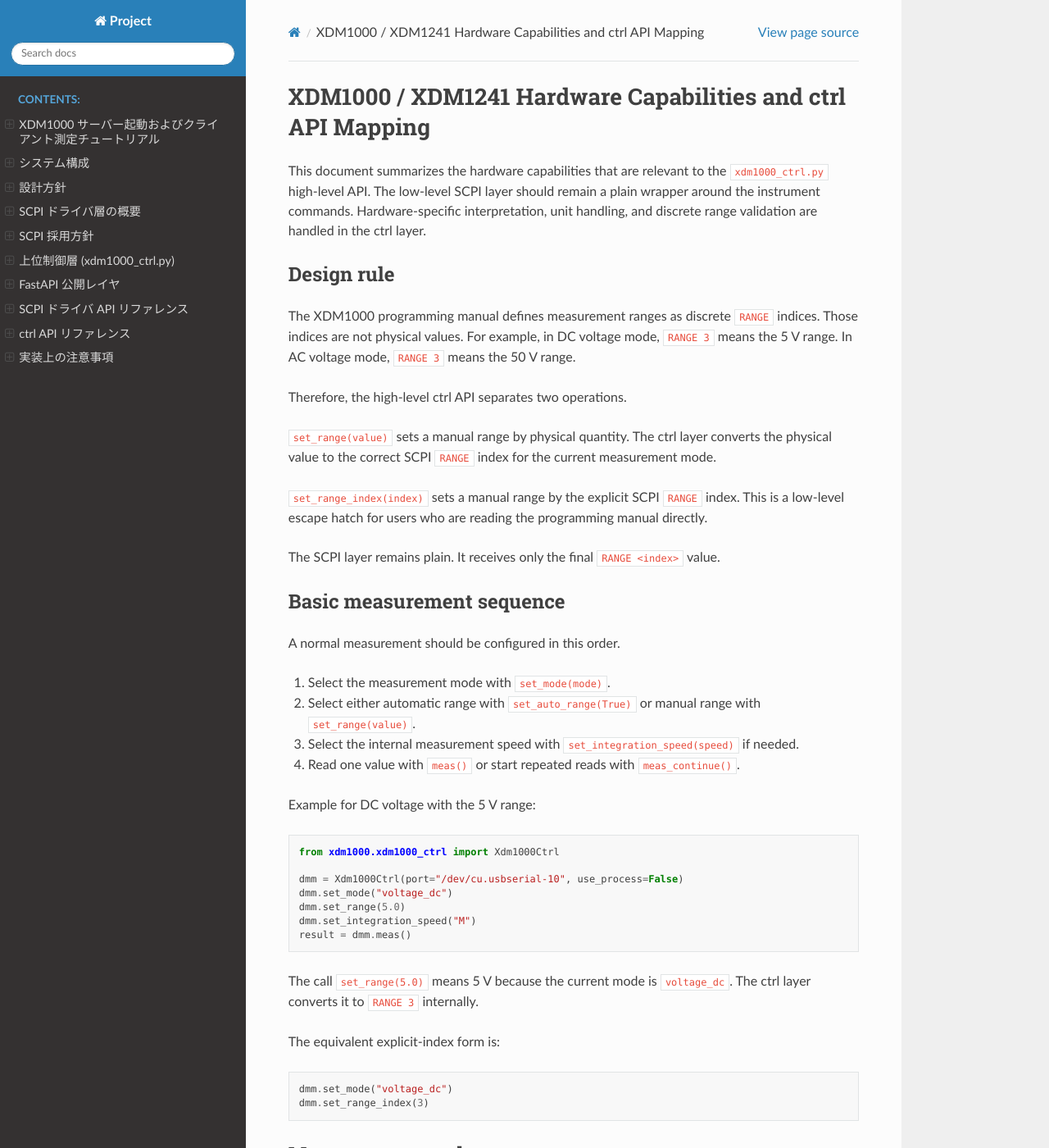
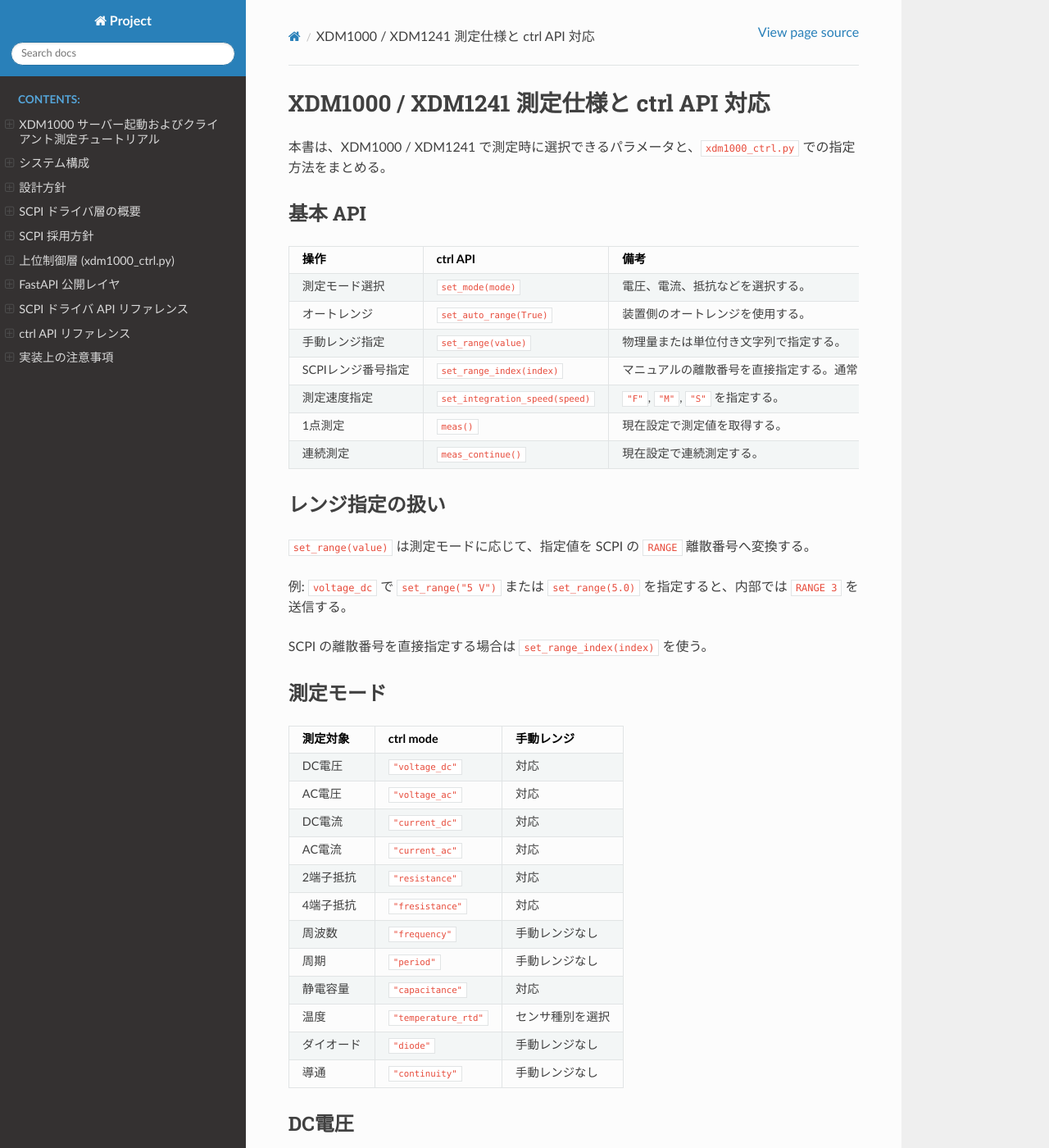
Before and after one commit to ohara-lab-su/xdm1000, a Sphinx documentation site: the page built from docs/man/specification.md, in a window 1280 px wide and 1400 px high. Shown: the whole window at 82% size. Built offline with Sphinx 7.4.7 and the Read the Docs theme 3.1.0, drawn with Linux system fonts in a browser that asks for light colours; pages that are not in the unit, such as notebooks, are missing from menus; some of the changed text lies outside the part shown.

````diff
--- a/docs/man/specification.md
+++ b/docs/man/specification.md
@@ -1,213 +1,152 @@
-# XDM1000 / XDM1241 Hardware Capabilities and ctrl API Mapping
+# XDM1000 / XDM1241 測定仕様と ctrl API 対応
 
-This document summarizes the hardware capabilities that are relevant to the `xdm1000_ctrl.py` high-level API. The low-level SCPI layer should remain a plain wrapper around the instrument commands. Hardware-specific interpretation, unit handling, and discrete range validation are handled in the ctrl layer.
+本書は、XDM1000 / XDM1241 で測定時に選択できるパラメータと、`xdm1000_ctrl.py` での指定方法をまとめる。
 
-## Design rule
+## 基本 API
 
-The XDM1000 programming manual defines measurement ranges as discrete `RANGE` indices. Those indices are not physical values. For example, in DC voltage mode, `RANGE 3` means the 5 V range. In AC voltage mode, `RANGE 3` means the 50 V range.
+| 操作 | ctrl API | 備考 |
+|---|---|---|
+| 測定モード選択 | `set_mode(mode)` | 電圧、電流、抵抗などを選択する。 |
+| オートレンジ | `set_auto_range(True)` | 装置側のオートレンジを使用する。 |
+| 手動レンジ指定 | `set_range(value)` | 物理量または単位付き文字列で指定する。 |
+| SCPIレンジ番号指定 | `set_range_index(index)` | マニュアルの離散番号を直接指定する。通常は使用しない。 |
+| 測定速度指定 | `set_integration_speed(speed)` | `"F"`, `"M"`, `"S"` を指定する。 |
+| 1点測定 | `meas()` | 現在設定で測定値を取得する。 |
+| 連続測定 | `meas_continue()` | 現在設定で連続測定する。 |
 
-Therefore, the high-level ctrl API separates two operations.
+## レンジ指定の扱い
 
-`set_range(value)` sets a manual range by physical quantity. The ctrl layer converts the physical value to the correct SCPI `RANGE` index for the current measurement mode.
+`set_range(value)` は測定モードに応じて、指定値を SCPI の `RANGE` 離散番号へ変換する。
 
-`set_range_index(index)` sets a manual range by the explicit SCPI `RANGE` index. This is a low-level escape hatch for users who are reading the programming manual directly.
+例: `voltage_dc` で `set_range("5 V")` または `set_range(5.0)` を指定すると、内部では `RANGE 3` を送信する。
 
-The SCPI layer remains plain. It receives only the final `RANGE <index>` value.
+SCPI の離散番号を直接指定する場合は `set_range_index(index)` を使う。
 
-## Basic measurement sequence
+## 測定モード
 
-A normal measurement should be configured in this order.
+| 測定対象 | ctrl mode | 手動レンジ |
+|---|---|---|
+| DC電圧 | `"voltage_dc"` | 対応 |
+| AC電圧 | `"voltage_ac"` | 対応 |
+| DC電流 | `"current_dc"` | 対応 |
+| AC電流 | `"current_ac"` | 対応 |
+| 2端子抵抗 | `"resistance"` | 対応 |
+| 4端子抵抗 | `"fresistance"` | 対応 |
+| 周波数 | `"frequency"` | 手動レンジなし |
+| 周期 | `"period"` | 手動レンジなし |
+| 静電容量 | `"capacitance"` | 対応 |
+| 温度 | `"temperature_rtd"` | センサ種別を選択 |
+| ダイオード | `"diode"` | 手動レンジなし |
+| 導通 | `"continuity"` | 手動レンジなし |
 
-1. Select the measurement mode with `set_mode(mode)`.
-2. Select either automatic range with `set_auto_range(True)` or manual range with `set_range(value)`.
-3. Select the internal measurement speed with `set_integration_speed(speed)` if needed.
-4. Read one value with `meas()` or start repeated reads with `meas_continue()`.
+## DC電圧
 
-Example for DC voltage with the 5 V range:
+ctrl mode: `"voltage_dc"`
+数値指定の単位: V
 
-```python
-from xdm1000.xdm1000_ctrl import Xdm1000Ctrl
+| レンジ | `set_range(value)` | `set_range_index(index)` |
+|---:|---|---:|
+| 50 mV | `0.05`, `"50 mV"` | `1` |
+| 500 mV | `0.5`, `"500 mV"` | `2` |
+| 5 V | `5.0`, `"5 V"` | `3` |
+| 50 V | `50.0`, `"50 V"` | `4` |
+| 500 V | `500.0`, `"500 V"` | `5` |
+| 1000 V | `1000.0`, `"1000 V"` | `6` |
 
-dmm = Xdm1000Ctrl(port="/dev/cu.usbserial-10", use_process=False)
-dmm.set_mode("voltage_dc")
-dmm.set_range(5.0)
-dmm.set_integration_speed("M")
-result = dmm.meas()
-```
+## AC電圧
 
-The call `set_range(5.0)` means 5 V because the current mode is `voltage_dc`. The ctrl layer converts it to `RANGE 3` internally.
+ctrl mode: `"voltage_ac"`
+数値指定の単位: V
 
-The equivalent explicit-index form is:
+| レンジ | `set_range(value)` | `set_range_index(index)` |
+|---:|---|---:|
+| 500 mV | `0.5`, `"500 mV"` | `1` |
+| 5 V | `5.0`, `"5 V"` | `2` |
+| 50 V | `50.0`, `"50 V"` | `3` |
+| 500 V | `500.0`, `"500 V"` | `4` |
+| 750 V | `750.0`, `"750 V"` | `5` |
 
-```python
-dmm.set_mode("voltage_dc")
-dmm.set_range_index(3)
-```
+## DC電流
 
-## Measurement modes
+ctrl mode: `"current_dc"`
+数値指定の単位: A
 
-| ctrl mode | SCPI function | Manual range support |
-|---|---|---|
-| `voltage_dc` | `FUNCtion "VOLT"` | Yes |
-| `voltage_ac` | `FUNCtion "VOLT AC"` | Yes |
-| `current_dc` | `FUNCtion "CURR"` | Yes |
-| `current_ac` | `FUNCtion "CURR AC"` | Yes |
-| `resistance` | `FUNCtion "RES"` | Yes |
-| `fresistance` | `FUNCtion "FRES"` | Yes, same range table as resistance |
-| `frequency` | `FUNCtion "FREQ"` | No ctrl manual range table |
-| `period` | `FUNCtion "PER"` | No ctrl manual range table |
-| `capacitance` | `FUNCtion "CAP"` | Yes |
-| `temperature_rtd` | `FUNCtion "TEMP"` | Yes, sensor selection |
-| `diode` | `FUNCtion "DIOD"` | No ctrl manual range table |
-| `continuity` | `FUNCtion "CONT"` | No ctrl manual range table |
+| レンジ | `set_range(value)` | `set_range_index(index)` |
+|---:|---|---:|
+| 500 μA | `0.0005`, `"500 uA"` | `1` |
+| 5 mA | `0.005`, `"5 mA"` | `2` |
+| 50 mA | `0.05`, `"50 mA"` | `3` |
+| 500 mA | `0.5`, `"500 mA"` | `4` |
+| 5 A | `5.0`, `"5 A"` | `5` |
+| 10 A | `10.0`, `"10 A"` | `6` |
 
-## DC voltage ranges
+## AC電流
 
-Mode: `voltage_dc`
+ctrl mode: `"current_ac"`
+数値指定の単位: A
 
-Unit for numeric `set_range(value)`: V
+| レンジ | `set_range(value)` | `set_range_index(index)` |
+|---:|---|---:|
+| 500 μA | `0.0005`, `"500 uA"` | `1` |
+| 5 mA | `0.005`, `"5 mA"` | `2` |
+| 50 mA | `0.05`, `"50 mA"` | `3` |
+| 500 mA | `0.5`, `"500 mA"` | `4` |
+| 5 A | `5.0`, `"5 A"` | `5` |
+| 10 A | `10.0`, `"10 A"` | `6` |
 
-| Hardware range | Physical value for `set_range()` | Explicit SCPI index for `set_range_index()` |
-|---:|---:|---:|
-| 50 mV | `0.05` or `"50 mV"` | `1` |
-| 500 mV | `0.5` or `"500 mV"` | `2` |
-| 5 V | `5.0` or `"5 V"` | `3` |
-| 50 V | `50.0` or `"50 V"` | `4` |
-| 500 V | `500.0` or `"500 V"` | `5` |
-| 1000 V | `1000.0` or `"1000 V"` | `6` |
+## 抵抗
 
-## AC voltage ranges
+ctrl mode: `"resistance"`, `"fresistance"`
+数値指定の単位: Ω
 
-Mode: `voltage_ac`
+| レンジ | `set_range(value)` | `set_range_index(index)` |
+|---:|---|---:|
+| 500 Ω | `500.0`, `"500 Ohm"` | `1` |
+| 5 kΩ | `5000.0`, `"5 kOhm"` | `2` |
+| 50 kΩ | `50000.0`, `"50 kOhm"` | `3` |
+| 500 kΩ | `500000.0`, `"500 kOhm"` | `4` |
+| 5 MΩ | `5000000.0`, `"5 MOhm"` | `5` |
+| 50 MΩ | `50000000.0`, `"50 MOhm"` | `6` |
 
-Unit for numeric `set_range(value)`: V
+## 静電容量
 
-| Hardware range | Physical value for `set_range()` | Explicit SCPI index for `set_range_index()` |
-|---:|---:|---:|
-| 500 mV | `0.5` or `"500 mV"` | `1` |
-| 5 V | `5.0` or `"5 V"` | `2` |
-| 50 V | `50.0` or `"50 V"` | `3` |
-| 500 V | `500.0` or `"500 V"` | `4` |
-| 750 V | `750.0` or `"750 V"` | `5` |
+ctrl mode: `"capacitance"`
+数値指定の単位: F
 
-## DC current ranges
+| レンジ | `set_range(value)` | `set_range_index(index)` |
+|---:|---|---:|
+| 50 nF | `50e-9`, `"50 nF"` | `1` |
+| 500 nF | `500e-9`, `"500 nF"` | `2` |
+| 5 μF | `5e-6`, `"5 uF"` | `3` |
+| 50 μF | `50e-6`, `"50 uF"` | `4` |
+| 500 μF | `500e-6`, `"500 uF"` | `5` |
+| 5 mF | `5e-3`, `"5 mF"` | `6` |
+| 50 mF | `50e-3`, `"50 mF"` | `7` |
 
-Mode: `current_dc`
+## 温度
 
-Unit for numeric `set_range(value)`: A
+ctrl mode: `"temperature_rtd"`
 
-| Hardware range | Physical value for `set_range()` | Explicit SCPI index for `set_range_index()` |
-|---:|---:|---:|
-| 500 uA | `0.0005` or `"500 uA"` | `1` |
-| 5 mA | `0.005` or `"5 mA"` | `2` |
-| 50 mA | `0.05` or `"50 mA"` | `3` |
-| 500 mA | `0.5` or `"500 mA"` | `4` |
-| 5 A | `5.0` or `"5 A"` | `5` |
-| 10 A | `10.0` or `"10 A"` | `6` |
-
-## AC current ranges
-
-Mode: `current_ac`
-
-Unit for numeric `set_range(value)`: A
-
-| Hardware range | Physical value for `set_range()` | Explicit SCPI index for `set_range_index()` |
-|---:|---:|---:|
-| 500 uA | `0.0005` or `"500 uA"` | `1` |
-| 5 mA | `0.005` or `"5 mA"` | `2` |
-| 50 mA | `0.05` or `"50 mA"` | `3` |
-| 500 mA | `0.5` or `"500 mA"` | `4` |
-| 5 A | `5.0` or `"5 A"` | `5` |
-| 10 A | `10.0` or `"10 A"` | `6` |
-
-## Resistance ranges
-
-Modes: `resistance`, `fresistance`
-
-Unit for numeric `set_range(value)`: Ohm
-
-| Hardware range | Physical value for `set_range()` | Explicit SCPI index for `set_range_index()` |
-|---:|---:|---:|
-| 500 Ohm | `500.0` or `"500 Ohm"` | `1` |
-| 5 kOhm | `5000.0` or `"5 kOhm"` | `2` |
-| 50 kOhm | `50000.0` or `"50 kOhm"` | `3` |
-| 500 kOhm | `500000.0` or `"500 kOhm"` | `4` |
-| 5 MOhm | `5000000.0` or `"5 MOhm"` | `5` |
-| 50 MOhm | `50000000.0` or `"50 MOhm"` | `6` |
-
-## Capacitance ranges
-
-Mode: `capacitance`
-
-Unit for numeric `set_range(value)`: F
-
-| Hardware range | Physical value for `set_range()` | Explicit SCPI index for `set_range_index()` |
-|---:|---:|---:|
-| 50 nF | `50e-9` or `"50 nF"` | `1` |
-| 500 nF | `500e-9` or `"500 nF"` | `2` |
-| 5 uF | `5e-6` or `"5 uF"` | `3` |
-| 50 uF | `50e-6` or `"50 uF"` | `4` |
-| 500 uF | `500e-6` or `"500 uF"` | `5` |
-| 5 mF | `5e-3` or `"5 mF"` | `6` |
-| 50 mF | `50e-3` or `"50 mF"` | `7` |
-
-## Temperature sensor selection
-
-Mode: `temperature_rtd`
-
-Temperature mode does not use a continuous physical range value. It selects the sensor table.
-
-| Hardware option | Value for `set_range()` | Explicit SCPI index for `set_range_index()` |
+| センサ | `set_range(value)` | `set_range_index(index)` |
 |---|---|---:|
 | KITS90 | `"KITS90"` | `1` |
 | PT100 | `"PT100"` | `2` |
 
-## Measurement speed
+## 測定速度
 
-The instrument supports three internal measurement speed settings. The ctrl method is `set_integration_speed(speed)`. The name is kept for API compatibility, but the actual SCPI command is `RATE`.
+ctrl API: `set_integration_speed(speed)`
 
-| ctrl value | SCPI value | Hardware speed | Approximate internal reading time | Practical note |
+| 指定値 | 装置側設定 | 測定速度 | 1回の測定時間目安 | 用途 |
 |---|---|---:|---:|---|
-| `"F"` | `RATE F` | 65 readings/s | 15.4 ms | Useful for monitoring faster changes. SCPI readout rate from Python is not guaranteed. |
-| `"M"` | `RATE M` | 16 readings/s | 62.5 ms | Practical default for stable Python readout. |
-| `"S"` | `RATE S` | 4 readings/s | 250 ms | Useful for lower-noise or stable-value measurements. |
+| `"F"` | High speed | 65 readings/s | 約15.4 ms | 高速変化の監視 |
+| `"M"` | Middle speed | 16 readings/s | 約62.5 ms | 通常のPython測定 |
+| `"S"` | Low speed | 4 readings/s | 約250 ms | 安定値取得、ノイズ低減 |
 
-The speed setting is an internal measurement setting of the meter. It does not guarantee that a Python loop using `MEAS1?` can collect data at the same rate.
+測定速度は装置内部の更新速度である。Python からのSCPI取得周期を保証しない。
 
-## Automatic range
+## 使用例
 
-`set_auto_range(True)` sends the instrument `AUTO` command through the SCPI layer.
-
-`set_auto_range(False)` does not send a generic `AUTO OFF` command because the programming manual does not define such a universal command. It re-applies the last validated manual range index. Therefore, a manual range must be set first.
-
-Valid sequence:
-
-```python
-dmm.set_mode("voltage_dc")
-dmm.set_range("5 V")
-dmm.set_auto_range(False)
-```
-
-Invalid sequence:
-
-```python
-dmm.set_mode("voltage_dc")
-dmm.set_auto_range(False)
-```
-
-## Result metadata
-
-After the ctrl-layer change, measurement results include both the user-facing range value and the SCPI range index when the direct ctrl path is used.
-
-`range_value` records the user request passed to `set_range(value)`.
-
-`range_index` records the discrete SCPI `RANGE` index sent to the instrument.
-
-`range_label` records the human-readable hardware range label, such as `5 V` or `500 mA`.
-
-## Recommended examples
-
-DC voltage, 5 V range:
+DC電圧、5 Vレンジ、Middle speed:
 
 ```python
 dmm.set_mode("voltage_dc")
@@ -216,7 +155,7 @@
 value = dmm.meas()
 ```
 
-DC current, 5 mA range:
+DC電流、5 mAレンジ、Middle speed:
 
 ```python
 dmm.set_mode("current_dc")
@@ -225,7 +164,7 @@
 value = dmm.meas()
 ```
 
-Resistance, 50 kOhm range:
+抵抗、50 kΩレンジ:
 
 ```python
 dmm.set_mode("resistance")
@@ -233,20 +172,10 @@
 value = dmm.meas()
 ```
 
-Capacitance, 5 uF range:
-
-```python
-dmm.set_mode("capacitance")
-dmm.set_range("5 uF")
-value = dmm.meas()
-```
-
-Explicit SCPI index, DC voltage 5 V range:
+SCPIレンジ番号を直接指定する場合:
 
 ```python
 dmm.set_mode("voltage_dc")
 dmm.set_range_index(3)
 value = dmm.meas()
 ```
-
-This explicit-index form should be used only when the caller intentionally works with the XDM1000 programming manual's discrete `RANGE` indices.
````
Also changed, not shown: docs/index.md (+2 -0 lines).
